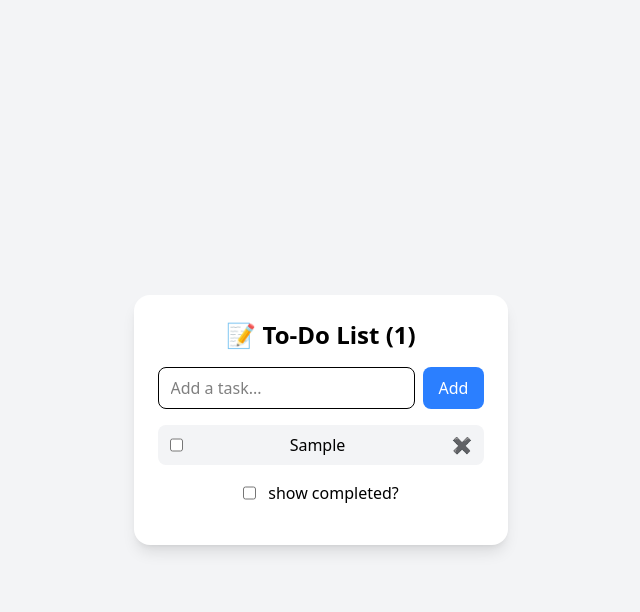
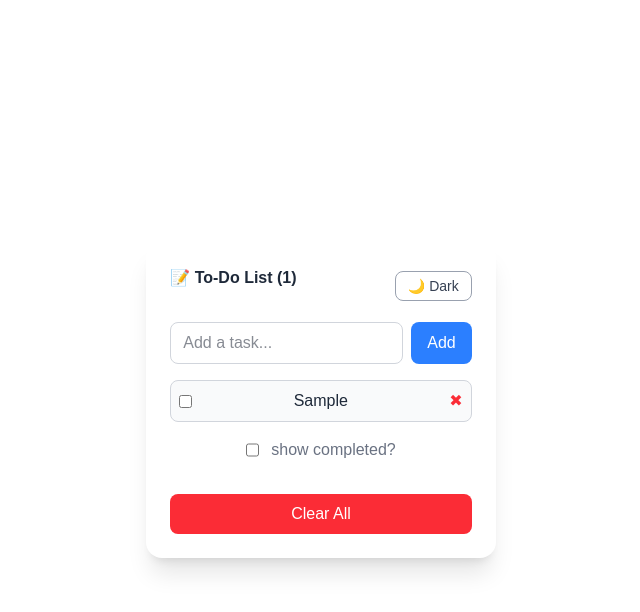
Before and after one commit to devstar-big/devstar.github.io, a Next.js app: page / in a window 1280 px wide. Both pictures are taken after typing "Sample" into the empty fields and a click on the button "Add". Shown: the top 612 px of the page, without its empty margins (319-959 px from the left). Built offline with nearby package versions, Linux system fonts and the light colour scheme.

Commit message:
Quick Sync

```diff
--- a/app/globals.css
+++ b/app/globals.css
@@ -18,9 +18,7 @@
     --foreground: #ededed;
   }
 }
-@tailwind base;
-@tailwind components;
-@tailwind utilities
+
 
 body {
   background: var(--background);
--- a/app/page.tsx
+++ b/app/page.tsx
@@ -1,9 +1,34 @@
+"use client";
+
+import { useEffect, useState } from "react";
 import TodoList from "@/components/TodoList";
 
 export default function Home() {
+      const [darkmode,setDarkmode] = useState<boolean>(false);
+      useEffect(() => {
+          const saved = localStorage.getItem("theme");
+          if (saved) {
+            setDarkmode(saved === "dark");
+          } else {
+            const prefersDark = window.matchMedia("(prefers-color-scheme: dark)").matches;
+            setDarkmode(prefersDark);
+          }
+        }, []);
+  useEffect(()=>{
+      const root = window.document.documentElement;
+      if(darkmode){
+        root.classList.add("dark");
+        localStorage.setItem("theme","dark");
+      }else{
+        root.classList.remove("dark");
+        localStorage.setItem("theme","light");
+      }
+      console.log(darkmode);
+
+    },[darkmode])
   return (
-    <main className="min-h-screen bg-gray-100 flex items-center justify-center">
-      <TodoList />
+    <main className="min-h-screen dark:bg-gray-100 flex items-center justify-center">
+      <TodoList darkmode = {darkmode} toggleDarkMode = {()=>setDarkmode(!darkmode)}/>
     </main>
   );
 }
--- a/components/TodoList.tsx
+++ b/components/TodoList.tsx
@@ -1,17 +1,26 @@
 "use client";
 
-import { Leckerli_One } from "next/font/google";
-import { JSX, useRef, useState } from "react";
+import { JSX, useEffect, useRef, useState } from "react";
 interface Task {
     text:string,
     completed:boolean
 }
-
-export default function TodoList(){
+interface TodoListProps{
+  darkmode:boolean,
+  toggleDarkMode:()=>void
+}
+const TodoList: React.FC<TodoListProps> = ({ darkmode, toggleDarkMode }) => {
     const [tasks, setTasks] = useState<Task[]>([]);
     const newTask = useRef<HTMLInputElement>(null);
     const [showCompleted,setShowCompleted] = useState<boolean>(false);
-
+    useEffect(()=>{
+      const value = localStorage.getItem("todo");
+      if(value !== null)
+        setTasks(JSON.parse(value))
+    },[]);
+    useEffect(()=>{
+      localStorage.setItem("todo",JSON.stringify(tasks));
+    },[tasks])
     const addTask = async()=>{
         let input = newTask.current;
         if(!input || input.value.trim() === "") return;
@@ -33,8 +42,11 @@ export default function TodoList(){
       return tasks.filter(t=>t.completed === complete).map((task, index) => (
           <li
             key={index}
-            className="flex justify-between bg-gray-100 px-3 py-2 mb-2 rounded-lg"
-          >
+            className={`flex justify-between items-center my-2 p-2 rounded-lg border transition-colors ${
+              task.completed
+                ? "bg-green-100 dark:bg-green-900 border-green-300 dark:border-green-700"
+                : "bg-gray-50 dark:bg-gray-700 border-gray-300 dark:border-gray-600"
+              }`}          >
             <input type="checkbox"
               onChange={() => toggleTask(task)}
               checked={task.completed}
@@ -42,14 +54,16 @@ export default function TodoList(){
             <span
               onClick={() => toggleTask(task)}
               className={`cursor-pointer ${
-                task.completed ? "line-through text-gray-400 " : ""
+                task.completed
+                  ? "line-through text-gray-500 dark:text-gray-400"
+                  : "text-gray-800 dark:text-gray-100"
               }`}
             >
               {task.text}
             </span>
             <button
               onClick={() => deleteTask(task)}
-              className="text-red-500 hover:text-red-700"
+              className="text-red-500 hover:text-red-700 dark:hover:text-red-400"
             >
               ✖
             </button>
@@ -57,22 +71,33 @@ export default function TodoList(){
         ))
     }
 
+    const clearAll = () =>{
+      setTasks([]);
+    }
+
     return (
-    <div className="max-w-md mx-auto mt-10 p-6 bg-white shadow-lg rounded-2xl">
-      <h1 className="text-2xl font-bold text-center mb-4">📝 To-Do List ({
-          countOFTasks()
-        })</h1>
-
+    <div className="max-w-md mx-auto p-6 bg-white dark:bg-gray-800 shadow-xl rounded-2xl transition-colors duration-300">
+      <div className="flex justify-between items-center mb-4">
+        <h1 className="ttext-2xl font-bold mb-4 text-center text-gray-800 dark:text-gray-100">📝 To-Do List ({
+            countOFTasks()
+          })</h1>
+          <button
+          onClick={toggleDarkMode}
+          className="text-sm px-3 py-1 rounded-lg border border-gray-400 dark:border-gray-500 text-gray-700 dark:text-gray-200 hover:bg-gray-200 dark:hover:bg-gray-700"
+        >
+          {darkmode ? "☀️ Light" : "🌙 Dark"}
+        </button>
+      </div>
       <div className="flex gap-2 mb-4">
         <input
           type="text"
-          className="flex-grow border rounded-lg px-3 py-2"
+          className="flex-grow border border-gray-300 dark:border-gray-600 rounded-lg px-3 py-2 bg-white dark:bg-gray-700 text-gray-900 dark:text-gray-100 focus:outline-none focus:ring focus:ring-blue-400"
           placeholder="Add a task..."
           ref = {newTask}
         />
         <button
           onClick={addTask}
-          className="bg-blue-500 hover:bg-blue-600 text-white px-4 py-2 rounded-lg"
+          className="bg-blue-500 hover:bg-blue-600 text-white px-4 py-2 rounded-lg transition-colors"
         >
           Add
         </button>
@@ -91,12 +116,21 @@ export default function TodoList(){
               onChange={() => setShowCompleted(c=>!c)}
               checked={showCompleted}
             ></input>
-            <span>show completed?</span>
+            <span className="text-gray-500 dark:text-gray-400">show completed?</span>
           </li>
                   {
           showCompleted?showCompletedTask(true):null
         }
       </ul>
+      {tasks.length > 0 && (
+        <button
+          onClick={clearAll}
+          className="mt-4 w-full bg-red-500 hover:bg-red-600 text-white py-2 rounded-lg transition-colors"
+        >
+          Clear All
+        </button>
+      )}
     </div>
   );
 }
+export default TodoList;
--- a/styles/globals.css
+++ /dev/null
@@ -1 +0,0 @@
-;
--- a/tailwind.config.ts
+++ b/tailwind.config.ts
@@ -1,6 +1,7 @@
 import type {Config} from "tailwindcss";
 
 const config:Config = {
+    darkMode:"class",
     content:[
     "./app/**/*.{js,ts,jsx,tsx}",
     "./pages/**/*.{js,ts,jsx,tsx}",
```
Also changed, not shown: package.json (+6 -5 lines), 1 other file (tests, documents, lock files or other folders).
